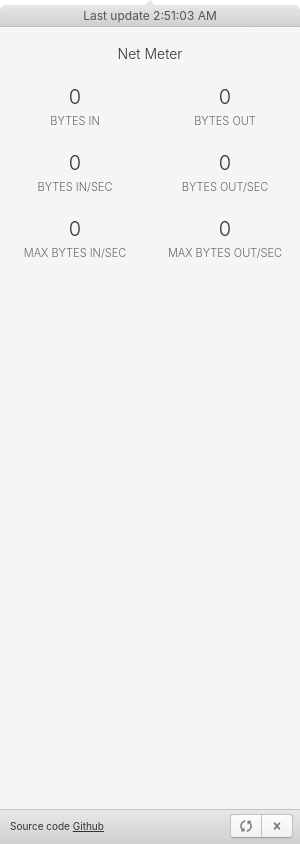
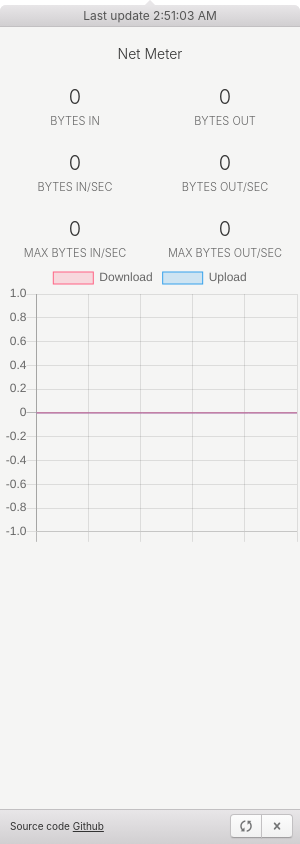
Before and after one commit to welbsantos/net-meter, an Electron app: page index.html in a window 300 px wide. Drawn offline with nearby package versions, Linux system fonts and the light colour scheme; no server answers.

Commit message:
add graphics

```diff
--- a/index.html
+++ b/index.html
@@ -5,7 +5,10 @@
     <title>Net Meter</title>
     <link rel="stylesheet" href="./vendor/css/photon.css" media="screen" charset="utf-8">
     <link rel="stylesheet" href="./index.css" media="screen" charset="utf-8">
+
+    <!-- Electron Javascript -->
     <script charset="utf-8">require('./index')</script>
+
     <script charset="utf-8">require('chart.js')</script>
   </head>
   <body>
@@ -16,10 +19,12 @@
       </header>
 
       <div class="window-content">
+
         <div class="pane">
 
           <div class="summary js-summary">Net Meter</div>
 
+          <div>
             <div class="column">
                 <div class="reading js-net-meter-bytes-in">&nbsp;</div>
                 <div class="description">Bytes In</div>
@@ -29,7 +34,9 @@
                 <div class="reading js-net-meter-bytes-out">&nbsp;</div>
                 <div class="description">Bytes Out</div>
             </div>
+          </div>
 
+          <div>
             <div class="column">
               <div class="reading js-net-meter-bytes-in-rate">&nbsp;</div>
               <div class="description">Bytes in/sec</div>
@@ -39,7 +46,9 @@
               <div class="reading js-net-meter-bytes-out-rate">&nbsp;</div>
               <div class="description">Bytes out/sec</div>
             </div>
+          </div>
 
+          <div>
             <div class="column">
               <div class="reading js-net-meter-max-bytes-in-rate">&nbsp;</div>
               <div class="description">Max Bytes in/sec</div>
@@ -49,44 +58,56 @@
               <div class="reading js-net-meter-max-bytes-out-rate">&nbsp;</div>
               <div class="description">Max Bytes out/sec</div>
             </div>
+          </div>
+
+          <div>
+
+            <canvas id="myCanvas" width="150" height="150"></canvas>
+
+            <script>
+                var ctx = document.getElementById("myCanvas").getContext('2d');
+                var myChart = new Chart(ctx, {
+                    type: 'line',
+                    data: {
+                        labels: [],
+                        datasets: [
+                          {
+                            label: 'Download',
+                            data: [],
+                            backgroundColor: [
+                                'rgba(255, 99, 132, 0.2)'
+                            ],
+                            borderColor: [
+                                'rgba(255, 99, 132, 1)'
+                            ],
+                            borderWidth: 1,
+                            pointRadius: 0,
+                            lineTension: 0
+                          },
+                          {
+                            label: 'Upload',
+                            data: [],
+                            backgroundColor: [
+                                'rgba(54, 162, 235, 0.2)'
+                            ],
+                            borderColor: [
+                                'rgba(54, 162, 235, 1)'
+                            ],
+                            borderWidth: 1,
+                            pointRadius: 0,
+                            lineTension: 0
+                          }
+                        ]
+                    },
+                    options: {
+                    }
+                });
+            </script>
+
+          </div>
 
         </div>
       </div>
-<!--
-      <canvas id="myChart" width="150" height="150"></canvas>
-
-      <script>
-      var ctx = document.getElementById('myChart').getContext('2d');
-      var myChart = new Chart(ctx, {
-          type: 'bar',
-          data: {
-              labels: ['Download', 'Upload'],
-              datasets: [{
-                  label: 'Bytes',
-                  data: [12, 19],
-                  backgroundColor: [
-                      'rgba(255, 99, 132, 0.2)',
-                      'rgba(54, 162, 235, 0.2)'
-                  ],
-                  borderColor: [
-                      'rgba(255, 99, 132, 1)',
-                      'rgba(54, 162, 235, 1)'
-                  ],
-                  borderWidth: 1
-              }]
-          },
-          options: {
-              scales: {
-                  yAxes: [{
-                      ticks: {
-                          beginAtZero: true
-                      }
-                  }]
-              }
-          }
-      });
-      </script>
--->
       <footer class="toolbar toolbar-footer">
 
         <div class="footer-link">
--- a/index.js
+++ b/index.js
@@ -78,6 +78,7 @@ const updateStatistics = () => {
   }
   ipcRenderer.send('statistics-updated', statistics)
   updateView(statistics)
+  updateChart(statistics)
 }
 
 const updateView = (stat) => {
@@ -95,6 +96,17 @@ const updateView = (stat) => {
 
 }
 
+const updateChart = (statistics) => {
+
+  myChart.data.labels.push('')
+
+  myChart.data.datasets[0].data.push (statistics.rate_bytes_in)  // Download dataset
+  myChart.data.datasets[1].data.push (statistics.rate_bytes_out) // Upload dataset
+
+  myChart.update()
+
+}
+
 // Refresh statistics
 setInterval(updateStatistics, interval * 1000)
 
--- a/main.js
+++ b/main.js
@@ -66,7 +66,7 @@ const getWindowPosition = () => {
 const createWindow = () => {
   window = new BrowserWindow({
     width: 300,
-    height: 450,
+    height: 850,
     show: false,
     frame: false,
     fullscreenable: false,
```
Lines whose indentation alone changed are shown as unchanged.
